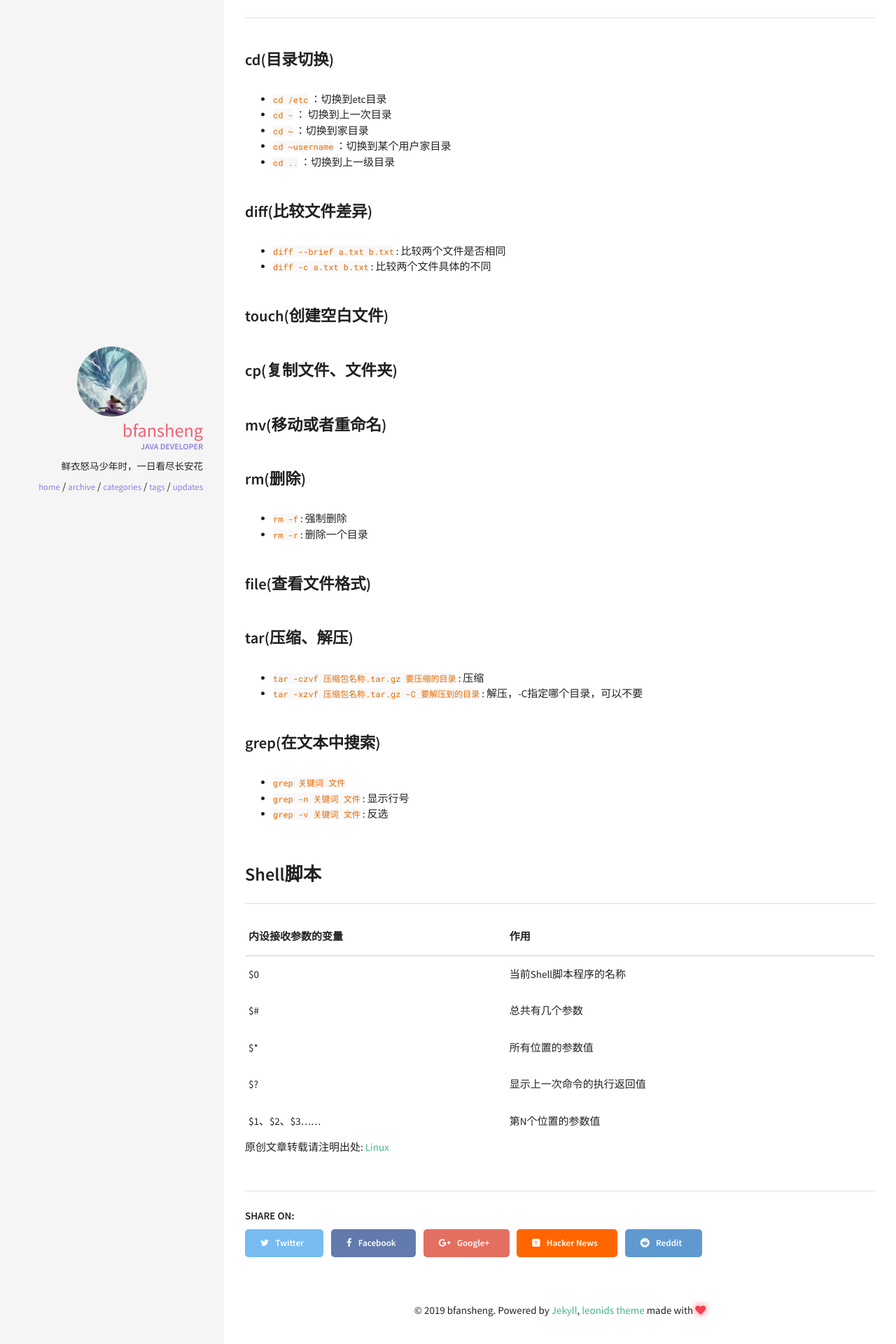
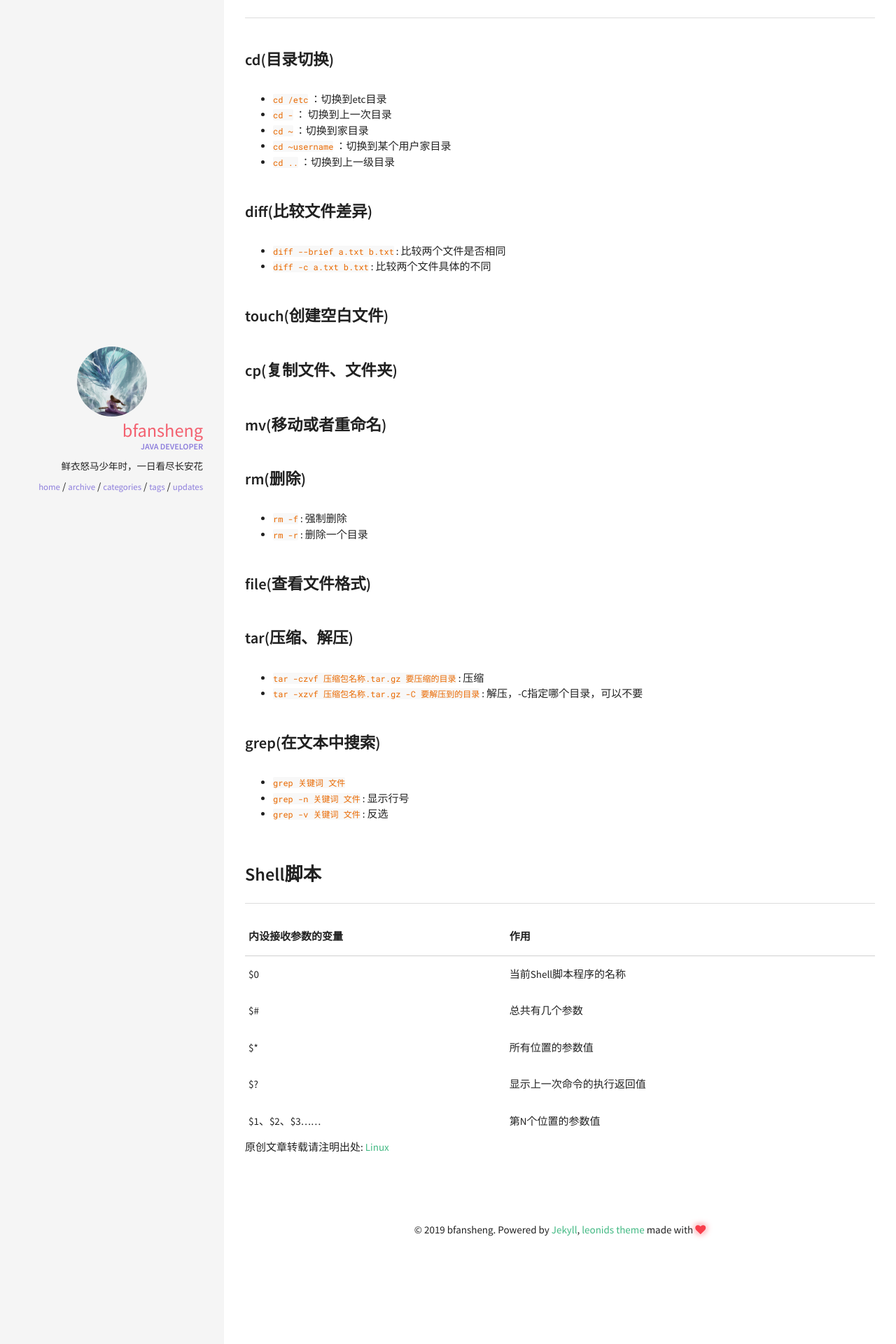
Before and after one commit to bfansheng/blog-jekins, a Jekyll site: the page built from _posts/2019-03-22-Linux.md, in a window 1280 px wide. Shown: the part 647-2567 px from the top of the page at 70% size. Built offline with Jekyll 4.4.1, drawn with Linux system fonts in a browser that asks for light colours.

Commit message:
去除分享按钮

```diff
--- a/_layouts/post.html
+++ b/_layouts/post.html
@@ -41,27 +41,6 @@ layout: default
   </article>
 </div>
 
-<div class="share-buttons">
-  <h6>Share on: </h6>
-  <ul>
-    <li>
-      <a href="https://twitter.com/intent/tweet?text={{ site.url }}{{ page.url }}" class="twitter btn" title="Share on Twitter"><i class="fa fa-twitter"></i><span> Twitter</span></a>
-    </li>
-    <li>
-      <a href="https://www.facebook.com/sharer/sharer.php?u={{ site.url }}{{ page.url }}" class="facebook btn" title="Share on Facebook"><i class="fa fa-facebook"></i><span> Facebook</span></a>
-    </li>
-    <li>
-      <a href="https://plus.google.com/share?url={{ site.url }}{{ page.url }}" class="google-plus btn" title="Share on Google Plus"><i class="fa fa-google-plus"></i><span> Google+</span></a>
-    </li>
-    <li>
-      <a href="https://news.ycombinator.com/submitlink?u={{ site.url }}{{ page.url }}" class="hacker-news btn" title="Share on Hacker News"><i class="fa fa-hacker-news"></i><span> Hacker News</span></a>
-    </li>
-    <li>
-      <a href="https://www.reddit.com/submit?url={{ site.url }}{{ page.url }}" class="reddit btn" title="Share on Reddit"><i class="fa fa-reddit"></i><span> Reddit</span></a>
-    </li>
-  </ul>
-</div><!-- end share-buttons -->
-
 {% if site.owner.disqus-shortname and page.comments == true %}
 <div id="disqus_thread"></div>
 {% include disqus.html %}
```
